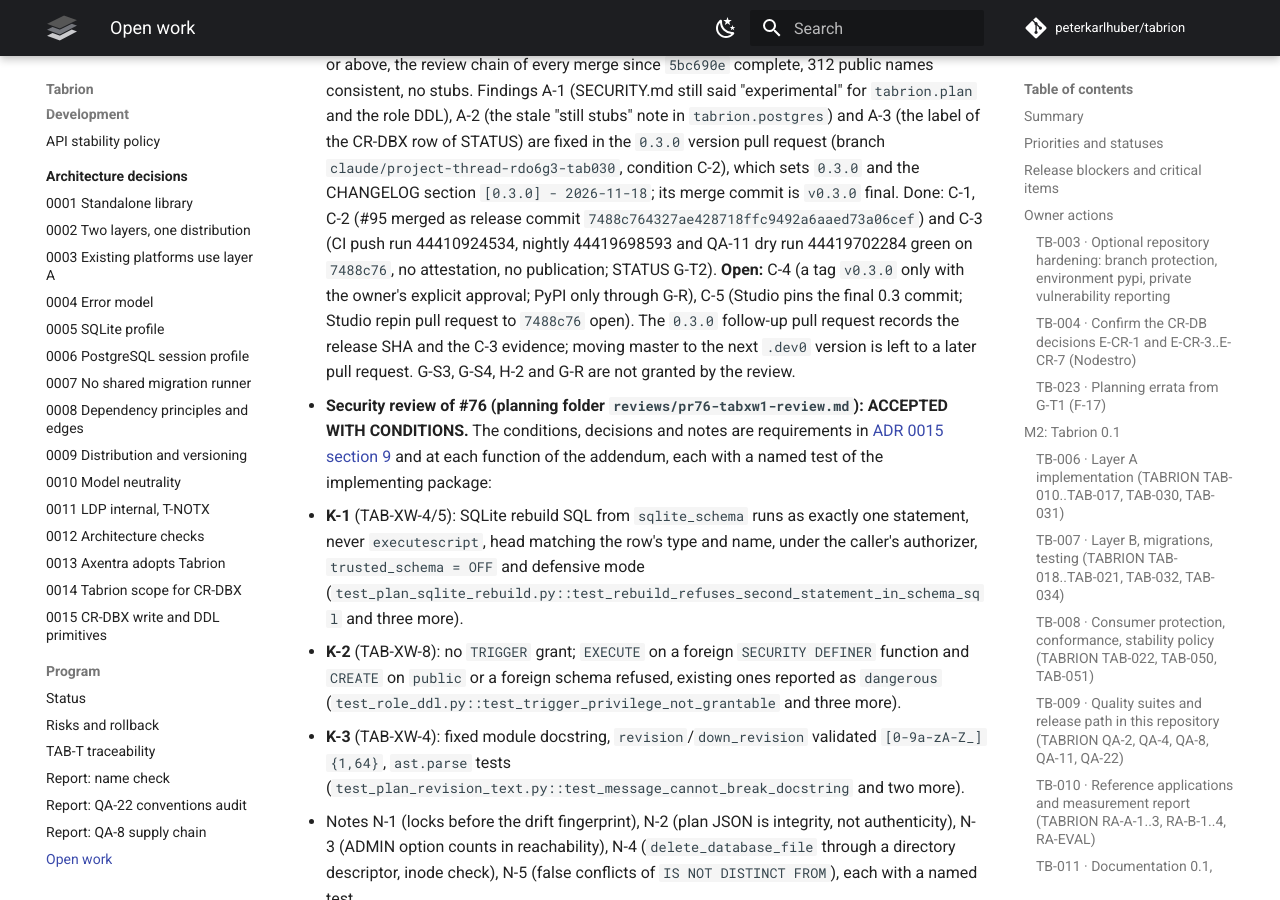
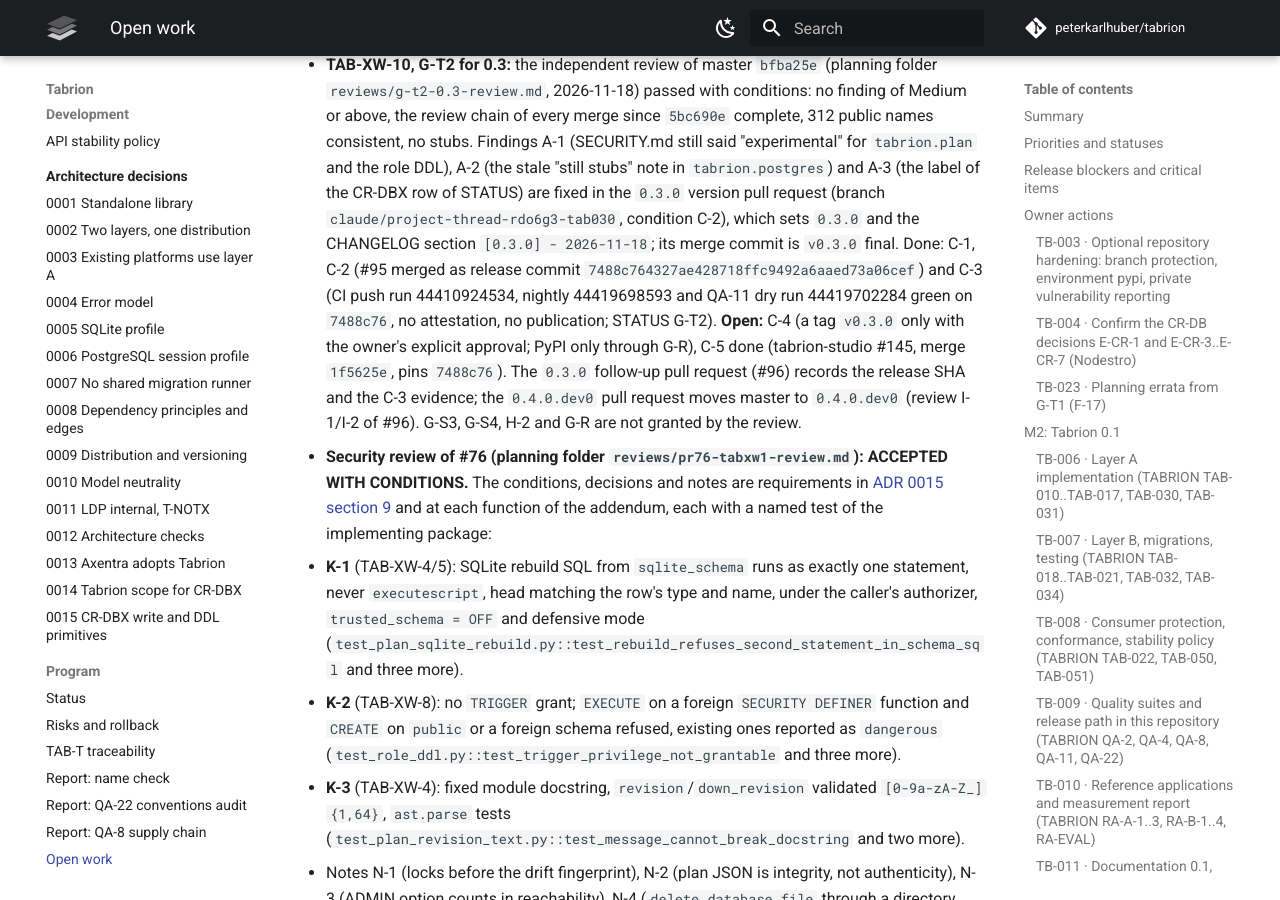
Before and after one commit to peterkarlhuber/tabrion, an MkDocs documentation site: the page built from docs/TODO.md, in a window 1280 px wide and 900 px high, scrolled down 27129 px. Built offline with MkDocs 1.6.1 and Material for MkDocs 9.7.7, drawn with Linux system fonts in a browser that asks for light colours; comment, search, counter and statistics services are not loaded; some of the changed text lies outside the part shown.

Commit message:
Master to 0.4.0.dev0 after the 0.3.0 release commit; C-5 done
- _version 0.4.0.dev0 after the release commit
  7488c764327ae428718ffc9492a6aaed73a06cef (#95); the SHA is recorded in
  CHANGELOG [0.3.0], the installation guide table and STATUS G-T2
  (review I-1/I-2 of #96).
- G-T2 C-5 done: tabrion-studio #145 (merge 1f5625e) pins 7488c76.
  C-4 (tag only with the owner's approval) stays open. TODO TB-149 and
  TAB-XW-10 follow.
- No tag, release or publication.

Co-Authored-By: Claude Opus 5.5 <noreply@anthropic.com>
Claude-Session: https://claude.ai/code/session_011tY7TC7Nu5VGro3DJGJcv8

```diff
--- a/docs/TODO.md
+++ b/docs/TODO.md
@@ -74,7 +74,8 @@ progress, counts unchanged; predefined-role pull request #77: TB-150 new, P2 fro
 G-S2 follow-up 7A pull request: TB-149 records the stable guided write transaction, counts unchanged;
 CR-DBX promotion pull request: TB-149 records the stable CR-DBX names, counts unchanged; `0.3.0` version pull
 request: TB-149 records TAB-XW-10 (G-T2 passed with conditions) and the release commit, counts unchanged; `0.3.0`
-follow-up pull request: TB-149 records the release commit `7488c76` and the C-3 evidence, counts unchanged).
+follow-up pull request: TB-149 records the release commit `7488c76` and the C-3 evidence, counts unchanged;
+`0.4.0.dev0` pull request: master to `0.4.0.dev0`, TB-149 records C-5 done, counts unchanged).
 
 | Priority | Count |
 |---|---|
@@ -633,7 +634,7 @@ required (owner decision of 2026-11-08 11:26Z).
 
 ### TB-149 · CR-DBX building blocks for Studio 1.1-1.3 (TABRION TAB-XW-1..TAB-XW-10)
 
-- **Priority:** P3 Low · **Status:** In progress (TAB-XW-1 done, #76; TAB-XW-6 done, #78; 0.3 switch done; TAB-XW-2 done, #85; TAB-XW-3 done; TAB-XW-7 and TAB-XW-9 done; TAB-XW-4 done; TAB-XW-5 done; TAB-XW-8 done; G-S2 follow-up 7A done; CR-DBX promotion to S done; TAB-XW-10 G-T2 passed with conditions, `0.3.0` release commit `7488c76` (#95), C-3 met; C-4 and C-5 open) · **Refs:** planning
+- **Priority:** P3 Low · **Status:** In progress (TAB-XW-1 done, #76; TAB-XW-6 done, #78; 0.3 switch done; TAB-XW-2 done, #85; TAB-XW-3 done; TAB-XW-7 and TAB-XW-9 done; TAB-XW-4 done; TAB-XW-5 done; TAB-XW-8 done; G-S2 follow-up 7A done; CR-DBX promotion to S done; TAB-XW-10 G-T2 passed with conditions, `0.3.0` release commit `7488c76` (#95), C-3 met, C-5 met (tabrion-studio #145, `1f5625e`); C-4 open; master at `0.4.0.dev0`) · **Refs:** planning
   document 15 sections 3, 3.1, 5, 9.1, 9.4; [ADR 0014](adr/0014-crdbx-tabrion-scope.md),
   [ADR 0015](adr/0015-crdbx-write-and-ddl-primitives.md), [contract addendum 0.3](api/contract-0.3-addendum.md);
   [STATUS.md](program/STATUS.md#change-request-cr-dbx-planning-document-15); E-X3, E-X4, E-X5, E-X6, E-X9, E-X11
@@ -842,9 +843,9 @@ required (owner decision of 2026-11-08 11:26Z).
   `[0.3.0] - 2026-11-18`; its merge commit is `v0.3.0` final. Done: C-1, C-2 (#95 merged as release commit
   `7488c764327ae428718ffc9492a6aaed73a06cef`) and C-3 (CI push run 44410924534, nightly 44419698593 and QA-11 dry run
   44419702284 green on `7488c76`, no attestation, no publication; STATUS G-T2). **Open:** C-4 (a tag `v0.3.0` only with the owner's explicit approval; PyPI only through G-R),
-  C-5 (Studio pins the final 0.3 commit; Studio repin pull request to `7488c76` open). The `0.3.0` follow-up pull
-  request records the release SHA and the C-3 evidence; moving master to the next `.dev0` version is left to a later
-  pull request. G-S3, G-S4, H-2 and G-R are not granted by the review.
+  C-5 done (tabrion-studio #145, merge `1f5625e`, pins `7488c76`). The `0.3.0` follow-up pull request (#96) records
+  the release SHA and the C-3 evidence; the `0.4.0.dev0` pull request moves master to `0.4.0.dev0` (review I-1/I-2 of
+  #96). G-S3, G-S4, H-2 and G-R are not granted by the review.
 - **Security review of #76 (planning folder `reviews/pr76-tabxw1-review.md`): ACCEPTED WITH CONDITIONS.** The
   conditions, decisions and notes are requirements in [ADR 0015 section 9](adr/0015-crdbx-write-and-ddl-primitives.md#9-conditions-decisions-and-notes-of-the-security-review-of-76-binding-requirements)
   and at each function of the addendum, each with a named test of the implementing package:
--- a/src/tabrion/_version.py
+++ b/src/tabrion/_version.py
@@ -1,3 +1,3 @@
 """The package version (read by hatchling, ``[tool.hatch.version]``)."""
 
-__version__ = "0.3.0"
+__version__ = "0.4.0.dev0"
```
Also changed, not shown: CHANGELOG.md (+9 -2 lines), docs/getting-started/installation.md (+4 -3 lines), docs/program/STATUS.md (+5 -2 lines).
